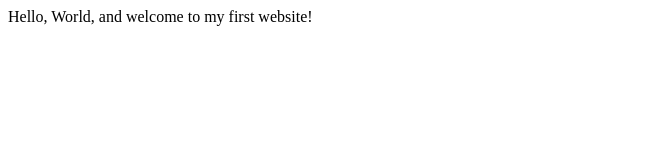
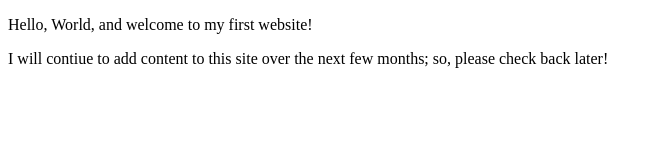
Before and after one commit to ALDRRASS/Aldrrass.github.io, a plain HTML site: page index.html in a window 1280 px wide. Shown: the whole page, without its empty margins (0-662 px from the left). Drawn offline with Linux system fonts and the light colour scheme.

Commit message:
Update index.html

```diff
--- a/index.html
+++ b/index.html
@@ -3,9 +3,11 @@
     <head>
         <meta charset="utf-8">
         <meta name="viewport" content="width=device-width, initial-scale=1.0">
-        <title>My First Website</title>
+        <meta name="author" content="Suhaib Aldrras">
+        <title>CE Truffaut | Web Developer</title>
     </head>
     <body>
-       Hello, World, and welcome to my first website!
+        <p>Hello, World, and welcome to my first website!</p>
+        <p>I will contiue to add content to this site over the next few months; so, please check back later!</p>
     </body>
 </html>
```
